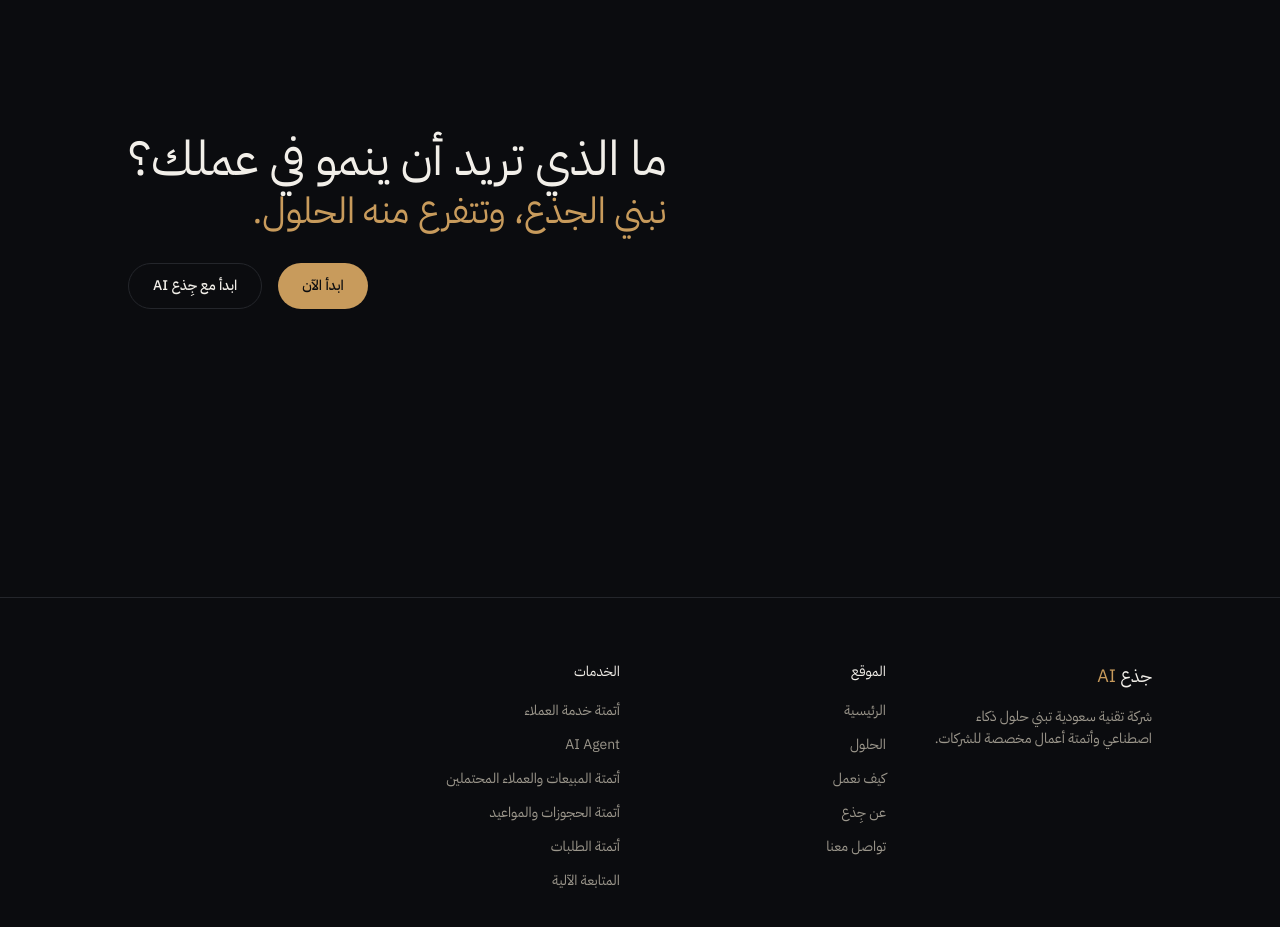
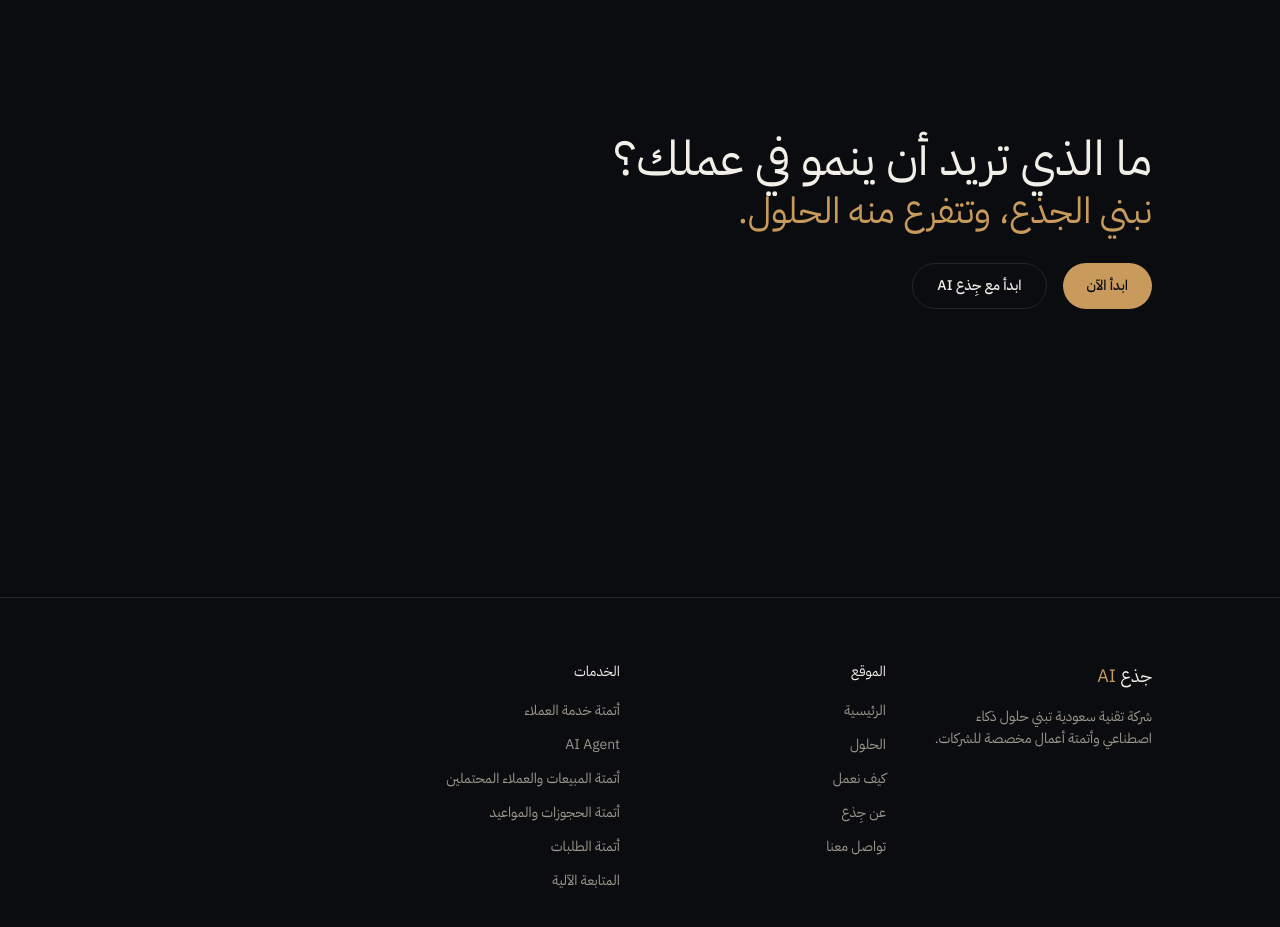
Before and after one commit to WWW-Alhnani-COM/wusool-ai, a React (Vite) app: page / in a window 1280 px wide. Shown: the part 9680-10607 px from the top of the page. Built offline with nearby package versions, Linux system fonts and the light colour scheme.

Commit message:
Refactor FinalCTA component for RTL support

```diff
--- a/src/components/sections/FinalCTA.tsx
+++ b/src/components/sections/FinalCTA.tsx
@@ -4,15 +4,73 @@ import { Button } from "@/components/ui/Button";
 
 export function FinalCTA() {
   return (
-    <section className="py-28 sm:py-40 border-t border-base-line">
-      <Container className="flex flex-col items-end text-right gap-8">
-        <div className="flex flex-col gap-2">
-          <h2 className="font-display text-3xl sm:text-5xl text-ink">{finalCtaContent.question}</h2>
-          <p className="font-display text-2xl sm:text-4xl text-brass">{finalCtaContent.statement}</p>
+    <section
+      className="
+        border-t
+        border-base-line
+        py-28
+        sm:py-40
+      "
+      dir="rtl"
+    >
+      <Container
+        className="
+          flex
+          flex-col
+          items-start
+          gap-8
+          text-left
+        "
+      >
+        <div
+          className="
+            flex
+            flex-col
+            items-start
+            gap-2
+          "
+        >
+          <h2
+            className="
+              font-display
+              text-3xl
+              leading-tight
+              text-ink
+              sm:text-5xl
+            "
+          >
+            {finalCtaContent.question}
+          </h2>
+
+          <p
+            className="
+              font-display
+              text-2xl
+              leading-tight
+              text-brass
+              sm:text-4xl
+            "
+          >
+            {finalCtaContent.statement}
+          </p>
         </div>
-        <div className="flex flex-col sm:flex-row gap-4">
-          <Button to="/طلب-استشارة">{finalCtaContent.ctaPrimary}</Button>
-          <Button to="/تواصل" variant="secondary">
+
+        <div
+          className="
+            flex
+            flex-col
+            gap-4
+            sm:flex-row
+          "
+        >
+          <Button to="/طلب-استشارة">
+            {finalCtaContent.ctaPrimary}
+          </Button>
+
+          <Button
+            to="/تواصل"
+            variant="secondary"
+          >
             {finalCtaContent.ctaSecondary}
           </Button>
         </div>
```
